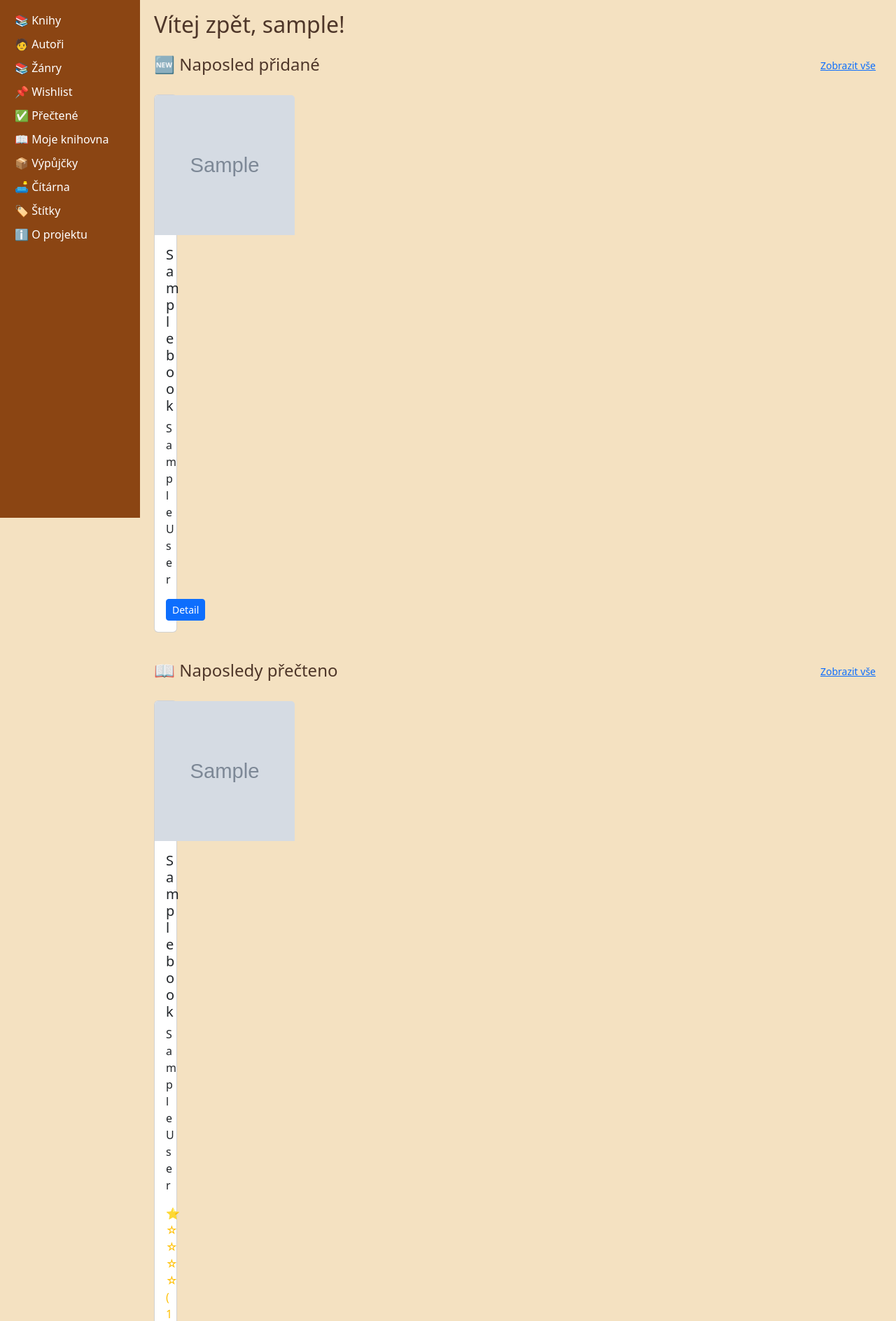
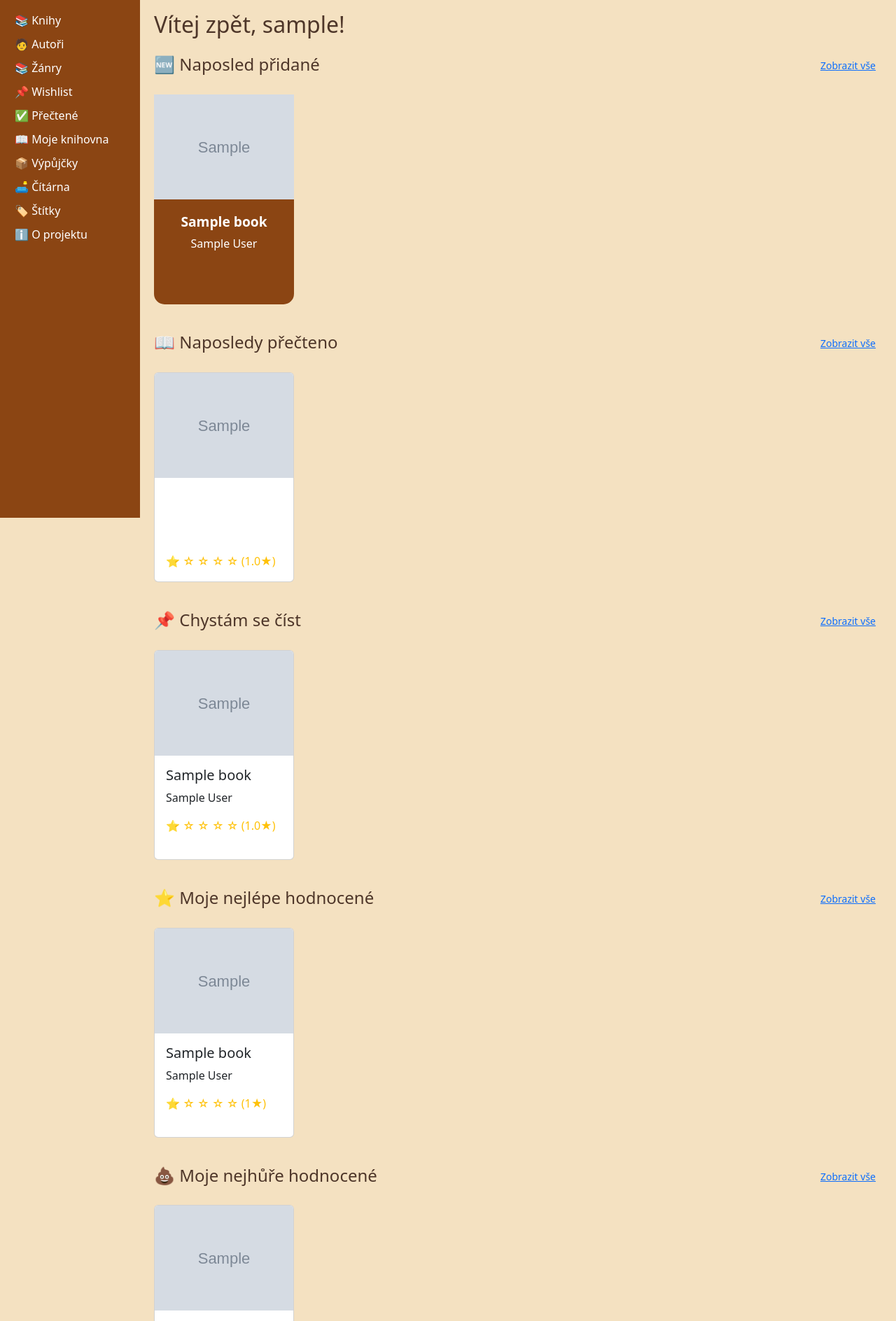
Before and after one commit to TommyPohl/ProjectFinal, a Django app: page / in a window 1280 px wide. Shown: the part 60-1948 px from the top of the page at 70% size. Run offline with Django 5.2, Linux system fonts and the light colour scheme; a user stored in the database is signed in; tables that the repository leaves empty hold one stand-in row (values such as "Sample post"); grey boxes marked "Sample" are stand-in pictures.

Commit message:
Další ladění vzhledu

```diff
--- a/Final/Bookshelf/static/css/styles.css
+++ b/Final/Bookshelf/static/css/styles.css
@@ -214,8 +214,21 @@
     max-width: 100%;
     max-height: 150px;
     object-fit: cover; /* Zachování poměru stran obrázku */
+    margin-bottom: 10px; /* Mezera mezi obrázkem a textem */
 }
 
+/* Text na card při hoveru */
+.book-card:hover .book-title,
+.book-card:hover .book-author,
+.book-card:hover .book-genre,
+.book-card:hover .book-rating {
+    color: #4E3629 !important; /* Hnědá barva textu při hoveru */
+}
+
+/* Hodnocení (hvězdičky) při hoveru */
+.book-card:hover .book-rating {
+    color: #4E3629 !important; /* Změna barvy textu na hnědou při hoveru */
+}
 
 @media (max-width: 768px) {
     /* Pro mobilní zařízení (2 položky na řádku) */
--- a/Final/Bookshelf/templates/books/create_tag.html
+++ b/Final/Bookshelf/templates/books/create_tag.html
@@ -11,6 +11,6 @@
         <!-- Přidání vlastní třídy přímo do pole -->
         <input type="text" name="name" id="{{ form.name.id_for_label }}" class="form-control custom-width" value="{{ form.name.value }}">
     </div>
-    <button type="submit" class="btn btn-primary mt-3">Uložit</button>
+    <button type="submit" class="btn btn-success mt-3">Uložit štítek</button>
 </form>
 {% endblock %}
--- a/Final/Bookshelf/templates/home_authenticated.html
+++ b/Final/Bookshelf/templates/home_authenticated.html
@@ -12,17 +12,16 @@
   <div class="row">
     {% for book in recently_added_books %}
       <div class="col-md-3 mb-3">
-        <div class="card h-100">
+        <!-- Přebírání book-card CSS pro zobrazení karet -->
+        <a href="{% url 'book-detail' book.pk %}" class="book-card">
           {% if book.cover_image %}
-            <img src="{{ book.cover_image.url }}" class="card-img-top" alt="{{ book.title }}"
-                 style="width: 200px; height: 200px; object-fit: cover; margin: 0 auto;">
+            <img src="{{ book.cover_image.url }}" class="card-img-top" alt="{{ book.title }}" style="width: 100%; height: 200px; object-fit: cover;">
           {% endif %}
           <div class="card-body">
-            <h5 class="card-title">{{ book.title }}</h5>
-            <p class="card-text">{{ book.author }}</p>
-            <a href="{% url 'book-detail' book.pk %}" class="btn btn-sm btn-primary">Detail</a>
+            <h5 class="book-title">{{ book.title }}</h5>
+            <p class="book-author">{{ book.author }}</p>
           </div>
-        </div>
+        </a>
       </div>
     {% empty %}
       <p class="text-muted">Žádné nové knihy.</p>
@@ -35,17 +34,51 @@
   <div class="row">
     {% for book in recently_read %}
       <div class="col-md-3 mb-3">
+        <a href="{% url 'book-detail' book.pk %}" class="book-card">
+          <div class="card h-100">
+            {% if book.cover_image %}
+              <img src="{{ book.cover_image.url }}" class="card-img-top" alt="{{ book.title }}"
+                   style="width: 100%; height: 200px; object-fit: cover;">
+            {% endif %}
+            <div class="card-body">
+              <h5 class="book-title">{{ book.title }}</h5>
+              <p class="book-author">{{ book.author }}</p>
+              {% with book.avg_rating|default:0|floatformat:0 as rating_value %}
+                <p class="text-warning mb-0">
+                  {% for i in "12345" %}
+                    {% if forloop.counter <= rating_value|add:"0" %}
+                      ⭐
+                    {% else %}
+                      ☆
+                    {% endif %}
+                  {% endfor %}
+                  ({{ book.avg_rating|floatformat:1 }}★)
+                </p>
+              {% endwith %}
+            </div>
+          </div>
+        </a>
+      </div>
+    {% empty %}
+      <p class="text-muted">Žádné knihy</p>
+    {% endfor %}
+  </div>
+</div>
+
+
+<div class="mt-4">
+  <h4>📌 Chystám se číst <a href="{% url 'books-wishlist' %}" class="btn btn-sm btn-link float-end">Zobrazit vše</a></h4>
+  <div class="row">
+    {% for book in to_read %}
+      <div class="col-md-3 mb-3">
+        <a href="{% url 'book-detail' book.pk %}" class="book-card"> <!-- Přidání book-card třídy -->
           <div class="card h-100">
             {% if book.cover_image %}
               <img src="{{ book.cover_image.url }}" class="card-img-top" alt="{{ book.title }}"
                    style="width: 200px; height: 200px; object-fit: cover; margin: 0 auto;">
             {% endif %}
             <div class="card-body">
-            <h5 class="card-title">
-              <a href="{% url 'book-detail' book.pk %}" style="text-decoration: none; color: inherit;">
-                {{ book.title }}
-              </a>
-            </h5>
+              <h5 class="card-title">{{ book.title }}</h5>
               <p class="card-text">{{ book.author }}</p>
               {% with book.avg_rating|default:0|floatformat:0 as rating_value %}
                 <p class="text-warning mb-0">
@@ -61,42 +94,7 @@
               {% endwith %}
             </div>
           </div>
-      </div>
-    {% empty %}
-      <p class="text-muted">Žádné knihy</p>
-    {% endfor %}
-  </div>
-</div>
-
-<div class="mt-4">
-  <h4>📌 Chystám se číst <a href="{% url 'books-wishlist' %}" class="btn btn-sm btn-link float-end">Zobrazit vše</a></h4>
-  <div class="row">
-    {% for book in to_read %}
-      <div class="col-md-3 mb-3">
-        <div class="card h-100">
-          {% if book.cover_image %}
-            <img src="{{ book.cover_image.url }}" class="card-img-top" alt="{{ book.title }}"
-                 style="width: 200px; height: 200px; object-fit: cover; margin: 0 auto;">
-          {% endif %}
-          <div class="card-body">
-            <a href="{% url 'book-detail' book.pk %}" style="text-decoration: none; color: inherit;">
-              <h5 class="card-title">{{ book.title }}</h5>
-              <p class="card-text">{{ book.author }}</p>
-              {% with book.avg_rating|default:0|floatformat:0 as rating_value %}
-                <p class="text-warning mb-0">
-                  {% for i in "12345" %}
-                    {% if forloop.counter <= rating_value|add:"0" %}
-                      ⭐
-                    {% else %}
-                      ☆
-                    {% endif %}
-                  {% endfor %}
-                  ({{ book.avg_rating|floatformat:1 }}★)
-                </p>
-              {% endwith %}
         </a>
-          </div>
-        </div>
       </div>
     {% empty %}
       <p class="text-muted">Žádné knihy</p>
@@ -109,13 +107,13 @@
   <div class="row">
     {% for book in best_rated_books %}
       <div class="col-md-3 mb-3">
+        <a href="{% url 'book-detail' book.pk %}" class="book-card"> <!-- Přidání book-card třídy -->
           <div class="card h-100">
             {% if book.cover_image %}
               <img src="{{ book.cover_image.url }}" class="card-img-top" alt="{{ book.title }}"
                    style="width: 200px; height: 200px; object-fit: cover; margin: 0 auto;">
             {% endif %}
             <div class="card-body">
-            <a href="{% url 'book-detail' book.pk %}" style="text-decoration: none; color: inherit;">
               <h5 class="card-title">{{ book.title }}</h5>
               <p class="card-text">{{ book.author }}</p>
               {% if book.user_stars %}
@@ -132,9 +130,9 @@
               {% else %}
                 <p class="text-muted mt-2 mb-0">Zatím nehodnoceno</p>
               {% endif %}
-            </a>
             </div>
           </div>
+        </a>
       </div>
     {% empty %}
       <p class="text-muted">Zatím žádná hodnocení.</p>
@@ -142,18 +140,19 @@
   </div>
 </div>
 
+
 <div class="mt-4">
   <h4>💩 Moje nejhůře hodnocené <a href="{% url 'books-worst-rated' %}" class="btn btn-sm btn-link float-end">Zobrazit vše</a></h4>
   <div class="row">
     {% for book in worst_rated_books %}
       <div class="col-md-3 mb-3">
+        <a href="{% url 'book-detail' book.pk %}" class="book-card"> <!-- Přidání book-card třídy -->
           <div class="card h-100">
             {% if book.cover_image %}
               <img src="{{ book.cover_image.url }}" class="card-img-top" alt="{{ book.title }}"
                    style="width: 200px; height: 200px; object-fit: cover; margin: 0 auto;">
             {% endif %}
             <div class="card-body">
-            <a href="{% url 'book-detail' book.pk %}" style="text-decoration: none; color: inherit;">
               <h5 class="card-title">{{ book.title }}</h5>
               <p class="card-text">{{ book.author }}</p>
               {% if book.user_stars %}
@@ -170,13 +169,14 @@
               {% else %}
                 <p class="text-muted mt-2 mb-0">Zatím nehodnoceno</p>
               {% endif %}
-            </a>
             </div>
           </div>
+        </a>
       </div>
     {% empty %}
       <p class="text-muted">Zatím žádná hodnocení.</p>
     {% endfor %}
   </div>
 </div>
+
 {% endblock %}
--- a/Final/Bookshelf/templates/registration/login.html
+++ b/Final/Bookshelf/templates/registration/login.html
@@ -7,6 +7,6 @@
 <form method="post">
     {% csrf_token %}
     {{ form.as_p }}
-    <button type="submit" class="btn btn-primary">Přihlásit</button>
+    <button type="submit" class="btn btn-success">Přihlásit</button>
 </form>
 {% endblock %}
--- a/Final/Bookshelf/templates/registration/register.html
+++ b/Final/Bookshelf/templates/registration/register.html
@@ -7,6 +7,6 @@
 <form method="post">
     {% csrf_token %}
     {{ form.as_p }}
-    <button type="submit" class="btn btn-primary">Registrovat</button>
+    <button type="submit" class="btn btn-success">Registrovat</button>
 </form>
 {% endblock %}
```
Also changed, not shown: other parts of Final/Bookshelf/static/css/styles.css (+33 -16 lines), Final/Bookshelf/templates/books/add_book.html (+4 -4 lines), Final/Bookshelf/templates/books/book_list.html (+4 -4 lines). Lines whose indentation alone changed are shown as unchanged.
